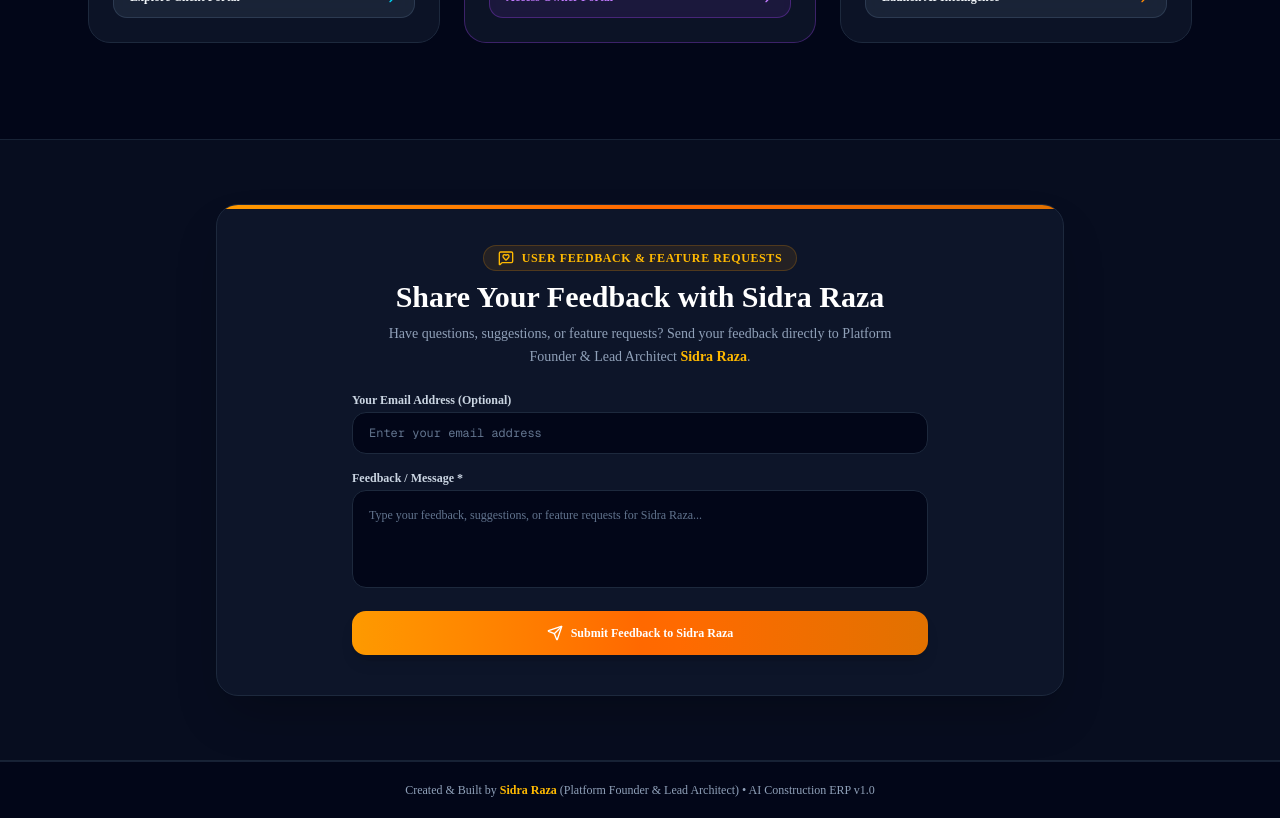
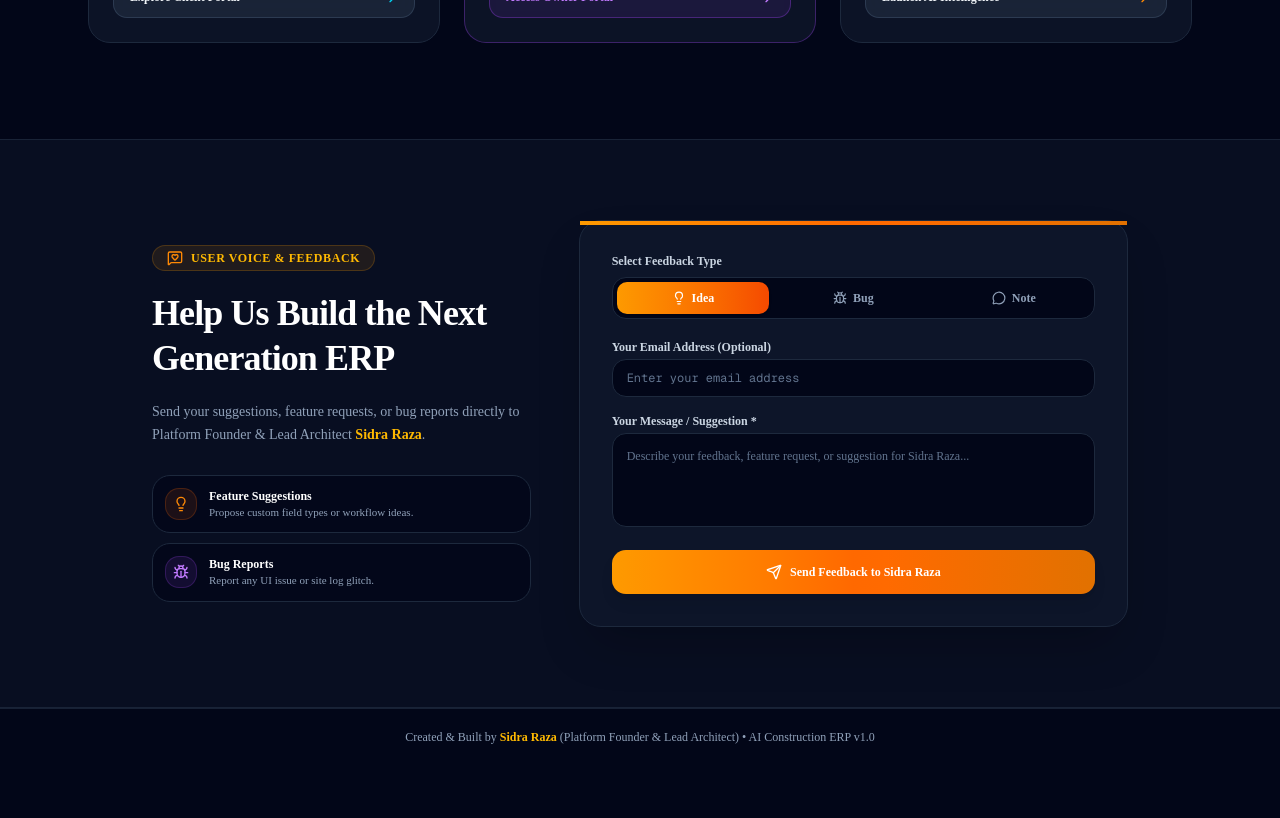
Before and after one commit to SidraRaza/ai-construction-erp, a Next.js app in the folder frontend/: page / in a window 1280 px wide. Shown: the part 1580-2398 px from the top of the page. After the commit the page ends 2345 px from the top, so only its background shows below. Built offline with nearby package versions, Linux system fonts and the light colour scheme.

Commit message:
feat: replace hero yellow accent with project signature warm orange (#f97316) and upgrade feedback section UI with 2-column layout and category tabs

```diff
--- a/frontend/app/page.tsx
+++ b/frontend/app/page.tsx
@@ -24,6 +24,9 @@ import {
   Lock,
   MessageSquareHeart,
   Send,
+  MessageCircle,
+  Lightbulb,
+  Bug,
 } from "lucide-react";
 
 function HomeContent() {
@@ -33,6 +36,7 @@ function HomeContent() {
   const [isAuthModalOpen, setIsAuthModalOpen] = useState(false);
 
   // Standalone Feedback Form State
+  const [feedbackCategory, setFeedbackCategory] = useState<"FEATURE" | "BUG" | "GENERAL">("FEATURE");
   const [feedbackEmail, setFeedbackEmail] = useState("");
   const [feedbackMessage, setFeedbackMessage] = useState("");
   const [isSubmittingFeedback, setIsSubmittingFeedback] = useState(false);
@@ -58,7 +62,7 @@ function HomeContent() {
 
     setIsSubmittingFeedback(true);
     setTimeout(() => {
-      showToast("Thank you for your feedback! Platform Architect Sidra Raza will review your message.", "success");
+      showToast("Thank you! Platform Architect Sidra Raza will review your feedback.", "success");
       setFeedbackEmail("");
       setFeedbackMessage("");
       setIsSubmittingFeedback(false);
@@ -77,12 +81,12 @@ function HomeContent() {
 
       <style jsx global>{`
         :root {
-          --blueprint-deep: #0f172a; /* Rich Dark Grey */
+          --blueprint-deep: #0f172a; /* Dark Slate Grey */
           --blueprint-mid: #1e293b;  /* Slate Mid Grey */
           --blueprint-line: #94a3b8;
-          --cyan-white: #e2e8f0;
-          --amber: #f59e0b;
-          --off-white: #f8fafc;
+          --cyan-white: #f8fafc;
+          --amber: #f97316; /* Project Signature Warm Orange Accent (#f97316) */
+          --off-white: #ffffff;
         }
 
         .hero-wrap {
@@ -227,10 +231,10 @@ function HomeContent() {
         }
         .btn-primary {
           background: var(--amber);
-          color: var(--blueprint-deep);
+          color: #ffffff;
           border: 1px solid var(--amber);
         }
-        .btn-primary:hover { transform: translateY(-1px); background: #ffb84f; }
+        .btn-primary:hover { transform: translateY(-1px); background: #ea580c; }
         .btn-primary:focus-visible, .btn-secondary:focus-visible {
           outline: 2px solid var(--cyan-white);
           outline-offset: 3px;
@@ -273,7 +277,7 @@ function HomeContent() {
         .dim-line { stroke: rgba(148,163,184,0.55); stroke-width: 1; }
         .dim-line.amber { stroke: var(--amber); stroke-width: 1.2; }
 
-        /* Mobile Layout & Reduced Font Sizes: Compact & Balanced */
+        /* Mobile Layout & Reduced Font Sizes */
         @media (max-width: 860px) {
           .hero-inner {
             grid-template-columns: 1fr;
@@ -468,7 +472,7 @@ function HomeContent() {
         </div>
       )}
 
-      {/* Dark Grey Custom Blueprint Hero Section */}
+      {/* Dark Grey Custom Blueprint Hero Section (Project Orange Signature Accent) */}
       <div className="hero-wrap">
         <div className="grid-bg"></div>
         <div className="vignette"></div>
@@ -476,7 +480,7 @@ function HomeContent() {
         <div className="stamp"><span>AI<br />POWERED<br />SYSTEM</span></div>
 
         <div className="hero-inner">
-          {/* Text Content Block (Renders 1st on both Mobile and Desktop) */}
+          {/* Text Content Block */}
           <div>
             <div className="eyebrow">Construction ERP</div>
 
@@ -500,7 +504,7 @@ function HomeContent() {
             </div>
           </div>
 
-          {/* CAD Diagram Box (Renders 2nd after Text on Mobile!) */}
+          {/* CAD Diagram Box */}
           <div className="diagram-box">
             <svg viewBox="0 0 420 420" xmlns="http://www.w3.org/2000/svg">
               {/* dimension tick frame */}
@@ -510,8 +514,8 @@ function HomeContent() {
 
               {/* central hub */}
               <circle cx="210" cy="210" r="46" fill="none" stroke="var(--amber)" strokeWidth="1.4"/>
-              <text x="210" y="205" textAnchor="middle" className="node-label" fill="#F2A93B" fontSize="10.5">AI CONSTRUCTION</text>
-              <text x="210" y="219" textAnchor="middle" className="node-label" fill="#F2A93B" fontSize="10.5">ERP</text>
+              <text x="210" y="205" textAnchor="middle" className="node-label" fill="#f97316" fontSize="10.5">AI CONSTRUCTION</text>
+              <text x="210" y="219" textAnchor="middle" className="node-label" fill="#f97316" fontSize="10.5">ERP</text>
 
               {/* module nodes */}
               {/* Projects */}
@@ -541,8 +545,8 @@ function HomeContent() {
 
               {/* Custom fields */}
               <line x1="172" y1="235" x2="85" y2="300" className="dim-line amber"/>
-              <circle cx="85" cy="300" r="4" fill="#F2A93B"/>
-              <text x="20" y="304" className="node-label" fill="#F2A93B">CUSTOM FIELDS</text>
+              <circle cx="85" cy="300" r="4" fill="#f97316"/>
+              <text x="20" y="304" className="node-label" fill="#f97316">CUSTOM FIELDS</text>
 
               {/* scale tag */}
               <text x="20" y="400" className="node-label" fill="rgba(226,232,240,0.4)" fontSize="9.5">SCALE — ONE SYSTEM : ALL SITES</text>
@@ -751,24 +755,90 @@ function HomeContent() {
         </div>
       </section>
 
-      {/* Standalone Interactive User Feedback & Feature Request Section */}
-      <section id="feedback-section" className="py-16 bg-slate-900/40 border-t border-b border-slate-800/80 w-full">
-        <div className="max-w-4xl mx-auto px-4 sm:px-6">
-          <div className="bg-slate-900/90 backdrop-blur-xl p-8 sm:p-10 rounded-3xl border border-slate-800 shadow-2xl space-y-6 relative overflow-hidden">
-            {/* Top Decorative Accent Line */}
+      {/* Standalone Polished User Feedback & Feature Request Section */}
+      <section id="feedback-section" className="py-16 sm:py-20 bg-slate-900/50 border-t border-b border-slate-800/80 w-full relative">
+        <div className="max-w-5xl mx-auto px-4 sm:px-6">
+          <div className="grid grid-cols-1 lg:grid-cols-12 gap-8 lg:gap-12 items-center">
+            {/* Left Column: Context & Branding */}
+            <div className="lg:col-span-5 space-y-5 text-left">
+              <div className="inline-flex items-center gap-2 px-3.5 py-1 rounded-full bg-amber-500/10 border border-amber-500/20 text-amber-400 text-xs font-bold uppercase tracking-wider">
+                <MessageSquareHeart className="w-4 h-4 text-orange-400" /> User Voice & Feedback
+              </div>
+              <h2 className="text-2xl sm:text-4xl font-extrabold text-white tracking-tight leading-tight">
+                Help Us Build the Next Generation ERP
+              </h2>
+              <p className="text-xs sm:text-sm text-slate-400 leading-relaxed">
+                Send your suggestions, feature requests, or bug reports directly to Platform Founder & Lead Architect <strong className="text-amber-400 font-bold">Sidra Raza</strong>.
+              </p>
+
+              <div className="space-y-2.5 pt-2">
+                <div className="p-3 rounded-2xl bg-slate-950/80 border border-slate-800 flex items-center gap-3">
+                  <div className="w-8 h-8 rounded-xl bg-orange-500/10 border border-orange-500/20 flex items-center justify-center text-orange-400 shrink-0">
+                    <Lightbulb className="w-4 h-4" />
+                  </div>
+                  <div>
+                    <h4 className="text-xs font-bold text-white">Feature Suggestions</h4>
+                    <p className="text-[11px] text-slate-400">Propose custom field types or workflow ideas.</p>
+                  </div>
+                </div>
+
+                <div className="p-3 rounded-2xl bg-slate-950/80 border border-slate-800 flex items-center gap-3">
+                  <div className="w-8 h-8 rounded-xl bg-purple-500/10 border border-purple-500/20 flex items-center justify-center text-purple-400 shrink-0">
+                    <Bug className="w-4 h-4" />
+                  </div>
+                  <div>
+                    <h4 className="text-xs font-bold text-white">Bug Reports</h4>
+                    <p className="text-[11px] text-slate-400">Report any UI issue or site log glitch.</p>
+                  </div>
+                </div>
+              </div>
+            </div>
+
+            {/* Right Column: Interactive Form Card */}
+            <div className="lg:col-span-7 bg-slate-900/90 backdrop-blur-xl p-6 sm:p-8 rounded-3xl border border-slate-800 shadow-2xl space-y-5 relative">
               <div className="absolute top-0 left-0 right-0 h-1 bg-gradient-to-r from-amber-500 via-orange-500 to-amber-600" />
 
-            <div className="text-center space-y-2">
-              <div className="inline-flex items-center gap-2 px-3.5 py-1 rounded-full bg-amber-500/10 border border-amber-500/20 text-amber-400 text-xs font-bold uppercase tracking-wider">
-                <MessageSquareHeart className="w-4 h-4" /> User Feedback & Feature Requests
+              {/* Category Selector Tabs */}
+              <div>
+                <label className="text-xs font-bold text-slate-300 block mb-2">Select Feedback Type</label>
+                <div className="grid grid-cols-3 gap-2 p-1 bg-slate-950 rounded-xl border border-slate-800">
+                  <button
+                    type="button"
+                    onClick={() => setFeedbackCategory("FEATURE")}
+                    className={`py-2 rounded-lg text-xs font-bold transition-all flex items-center justify-center gap-1.5 ${
+                      feedbackCategory === "FEATURE"
+                        ? "bg-gradient-to-r from-amber-500 to-orange-600 text-white shadow-sm"
+                        : "text-slate-400 hover:text-white"
+                    }`}
+                  >
+                    <Lightbulb className="w-3.5 h-3.5" /> Idea
+                  </button>
+                  <button
+                    type="button"
+                    onClick={() => setFeedbackCategory("BUG")}
+                    className={`py-2 rounded-lg text-xs font-bold transition-all flex items-center justify-center gap-1.5 ${
+                      feedbackCategory === "BUG"
+                        ? "bg-gradient-to-r from-amber-500 to-orange-600 text-white shadow-sm"
+                        : "text-slate-400 hover:text-white"
+                    }`}
+                  >
+                    <Bug className="w-3.5 h-3.5" /> Bug
+                  </button>
+                  <button
+                    type="button"
+                    onClick={() => setFeedbackCategory("GENERAL")}
+                    className={`py-2 rounded-lg text-xs font-bold transition-all flex items-center justify-center gap-1.5 ${
+                      feedbackCategory === "GENERAL"
+                        ? "bg-gradient-to-r from-amber-500 to-orange-600 text-white shadow-sm"
+                        : "text-slate-400 hover:text-white"
+                    }`}
+                  >
+                    <MessageCircle className="w-3.5 h-3.5" /> Note
+                  </button>
                 </div>
-              <h2 className="text-2xl sm:text-3xl font-extrabold text-white">Share Your Feedback with Sidra Raza</h2>
-              <p className="text-xs sm:text-sm text-slate-400 max-w-lg mx-auto leading-relaxed">
-                Have questions, suggestions, or feature requests? Send your feedback directly to Platform Founder & Lead Architect <strong className="text-amber-400 font-bold">Sidra Raza</strong>.
-              </p>
               </div>
 
-            <form onSubmit={handleFeedbackSubmit} autoComplete="off" className="space-y-4 max-w-xl mx-auto">
+              <form onSubmit={handleFeedbackSubmit} autoComplete="off" className="space-y-4">
                 <div>
                   <label className="text-xs font-bold text-slate-300 block mb-1">Your Email Address (Optional)</label>
                   <input
@@ -780,12 +850,12 @@ function HomeContent() {
                     placeholder="Enter your email address"
                     value={feedbackEmail}
                     onChange={(e) => setFeedbackEmail(e.target.value)}
-                  className="w-full bg-slate-950 border border-slate-800 rounded-xl px-4 py-3 text-xs text-white placeholder:text-slate-500 focus:outline-none focus:border-amber-500 font-mono"
+                    className="w-full bg-slate-950 border border-slate-800 rounded-xl px-3.5 py-2.5 text-xs text-white placeholder:text-slate-500 focus:outline-none focus:border-amber-500 font-mono"
                   />
                 </div>
 
                 <div>
-                <label className="text-xs font-bold text-slate-300 block mb-1">Feedback / Message *</label>
+                  <label className="text-xs font-bold text-slate-300 block mb-1">Your Message / Suggestion *</label>
                   <textarea
                     required
                     rows={4}
@@ -793,10 +863,10 @@ function HomeContent() {
                     autoCorrect="off"
                     autoCapitalize="off"
                     spellCheck={false}
-                  placeholder="Type your feedback, suggestions, or feature requests for Sidra Raza..."
+                    placeholder="Describe your feedback, feature request, or suggestion for Sidra Raza..."
                     value={feedbackMessage}
                     onChange={(e) => setFeedbackMessage(e.target.value)}
-                  className="w-full bg-slate-950 border border-slate-800 rounded-xl p-4 text-xs text-white placeholder:text-slate-500 focus:outline-none focus:border-amber-500 resize-none"
+                    className="w-full bg-slate-950 border border-slate-800 rounded-xl p-3.5 text-xs text-white placeholder:text-slate-500 focus:outline-none focus:border-amber-500 resize-none"
                   />
                 </div>
 
@@ -806,9 +876,10 @@ function HomeContent() {
                   className="w-full py-3.5 rounded-xl bg-gradient-to-r from-amber-500 via-orange-500 to-amber-600 text-white font-extrabold text-xs shadow-lg hover:brightness-110 flex items-center justify-center gap-2 transition-all"
                 >
                   <Send className="w-4 h-4" />
-                {isSubmittingFeedback ? "Sending Feedback..." : "Submit Feedback to Sidra Raza"}
+                  {isSubmittingFeedback ? "Submitting..." : "Send Feedback to Sidra Raza"}
                 </button>
               </form>
+            </div>
           </div>
         </div>
       </section>
```
Lines whose indentation alone changed are shown as unchanged.
